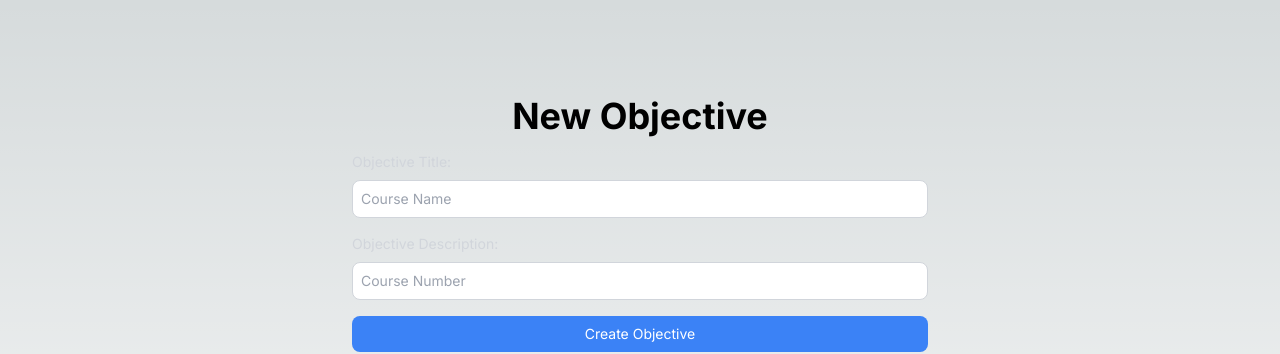
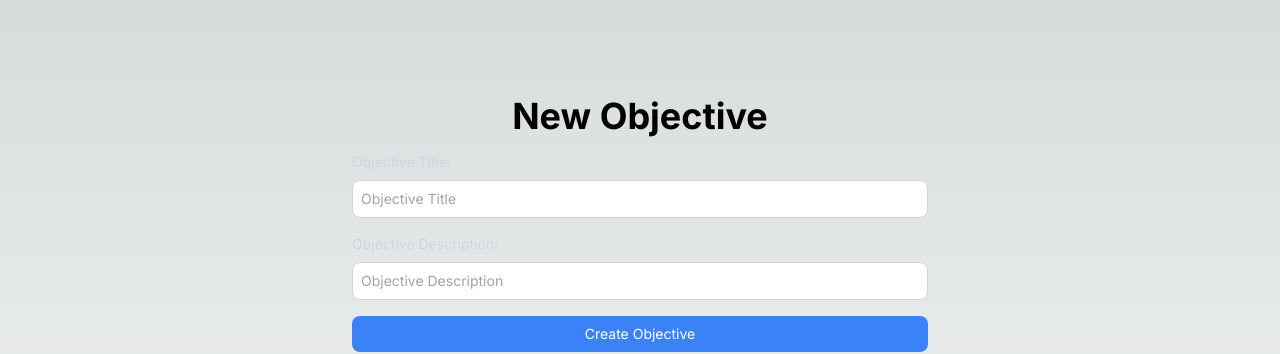
Before and after one commit to myusernamesthisreal/cs7330-project, a Next.js app: page /objectives/new in a window 1280 px wide. Shown: the top 354 px of the page. Built offline with nearby package versions, Linux system fonts and the light colour scheme.

Commit message:
fix: Placeholder text in new objectives page

```diff
--- a/src/app/objectives/new/page.tsx
+++ b/src/app/objectives/new/page.tsx
@@ -38,11 +38,11 @@ export default function NewObjective() {
                     <h1 className="text-4xl font-bold text-center mb-4">New Objective</h1>
                     <div className="w-full">
                         <p className="text-sm text-gray-300 mb-2">Objective Title:</p>
-                        <input type="text" placeholder="Course Name" value={title} onChange={(e) => setTitle(e.target.value)} className="p-2 border border-gray-300 text-black rounded-lg w-full mb-4" />
+                        <input type="text" placeholder="Objective Title" value={title} onChange={(e) => setTitle(e.target.value)} className="p-2 border border-gray-300 text-black rounded-lg w-full mb-4" />
                     </div>
                     <div className="w-full">
                         <p className="text-sm text-gray-300 mb-2">Objective Description:</p>
-                        <input type="textarea" placeholder="Course Number" value={description} onChange={(e) => setDescription(e.target.value)} className="p-2 border border-gray-300 text-black rounded-lg w-full mb-4" />
+                        <input type="textarea" placeholder="Objective Description" value={description} onChange={(e) => setDescription(e.target.value)} className="p-2 border border-gray-300 text-black rounded-lg w-full mb-4" />
                     </div>
                     <button disabled={submitted} className="p-2 bg-blue-500 text-white rounded-lg w-full" type="submit" onClick={handleSubmit}>Create Objective</button>
                     {error && <p className="text-red-500 text-sm mt-4">{error}</p>}
```
